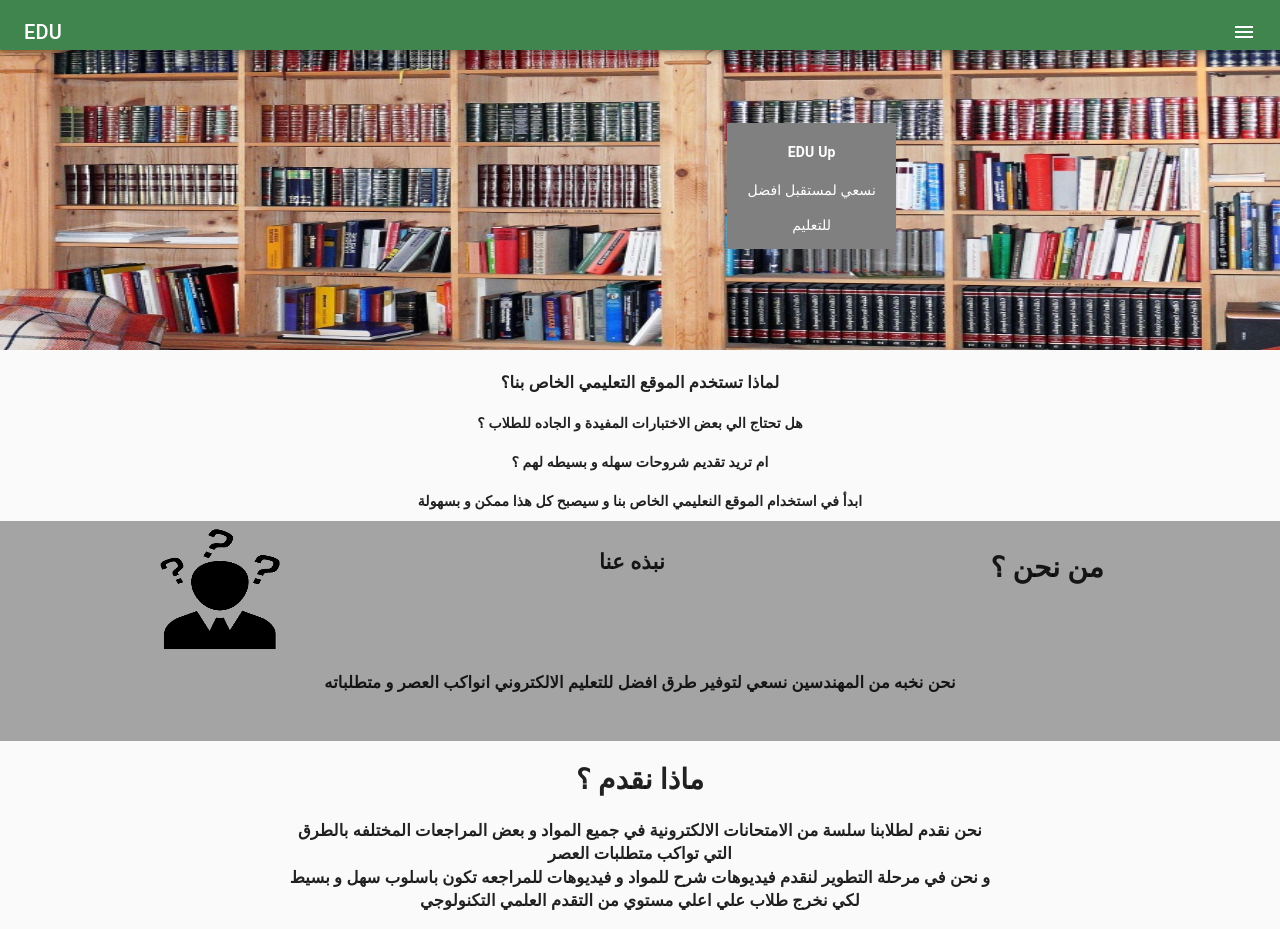
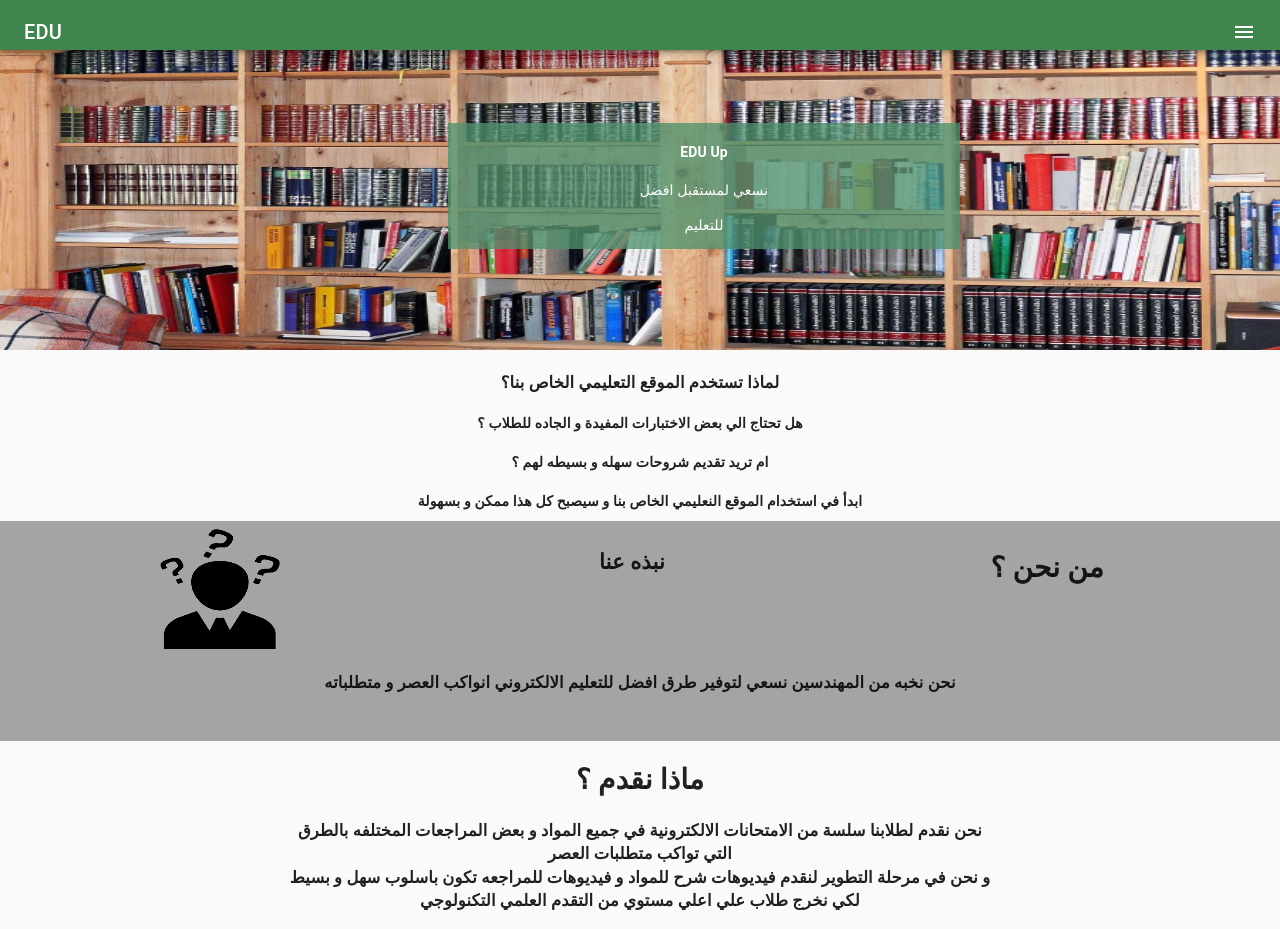
Before and after one commit to abdelrahmanyasser801/edu, a React (Create React App) app: page / in a window 1280 px wide. Built offline with nearby package versions, Linux system fonts and the light colour scheme.

Commit message:
changing in home style

```diff
--- a/src/Home/Home.css
+++ b/src/Home/Home.css
@@ -34,11 +34,12 @@
   .text-block {
     position: absolute;
     bottom: 30%;
-    right: 30%;
-    background-color: grey;
+    right: 25%;
+    background-color: rgba(80, 145, 109, 0.774);
     color: white;
     padding-left: 20px;
     padding-right: 20px;
+    min-width: 40% !important;
   }
   @media only screen and (max-width:600px){
     .icon{
```
